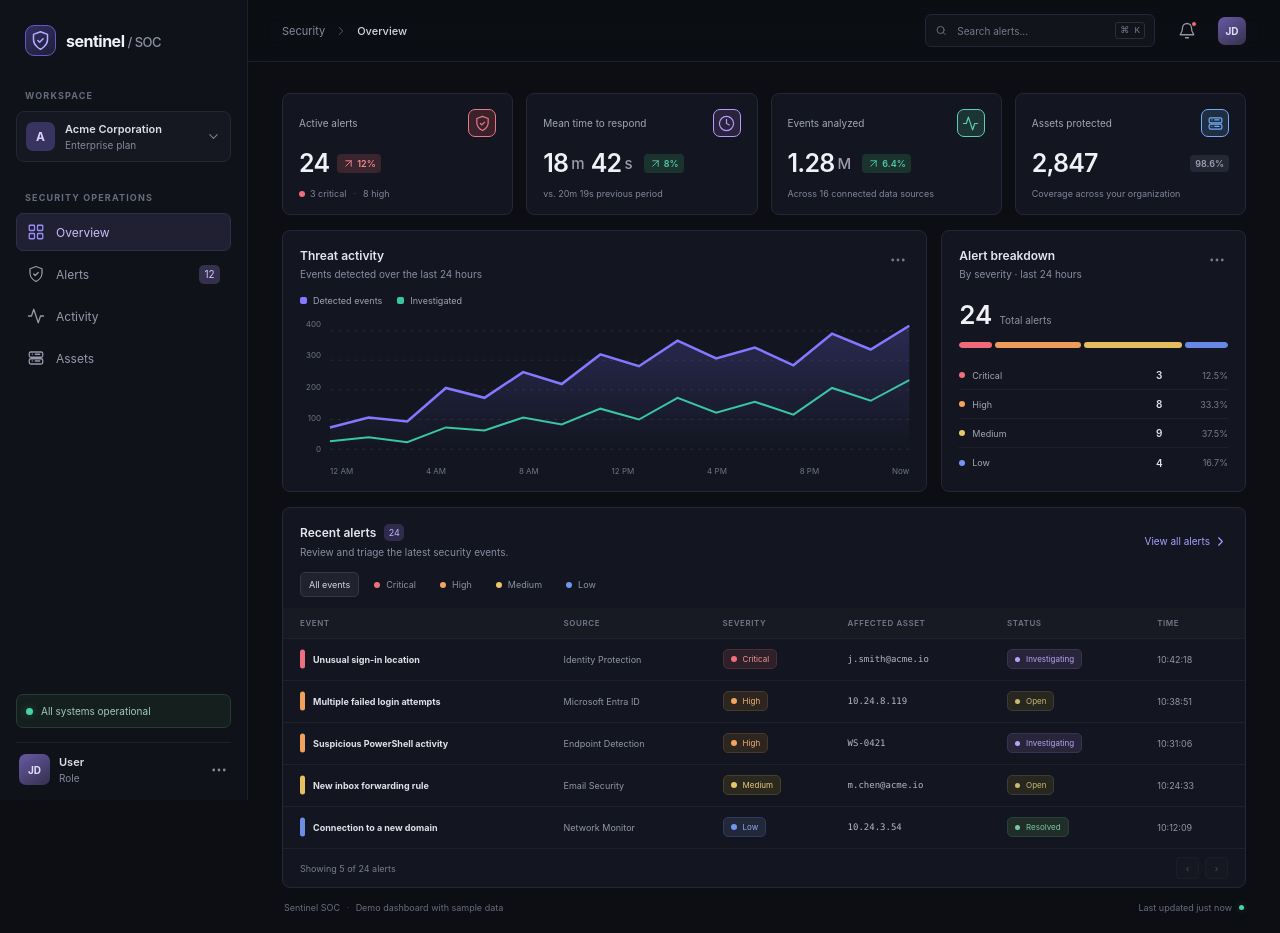
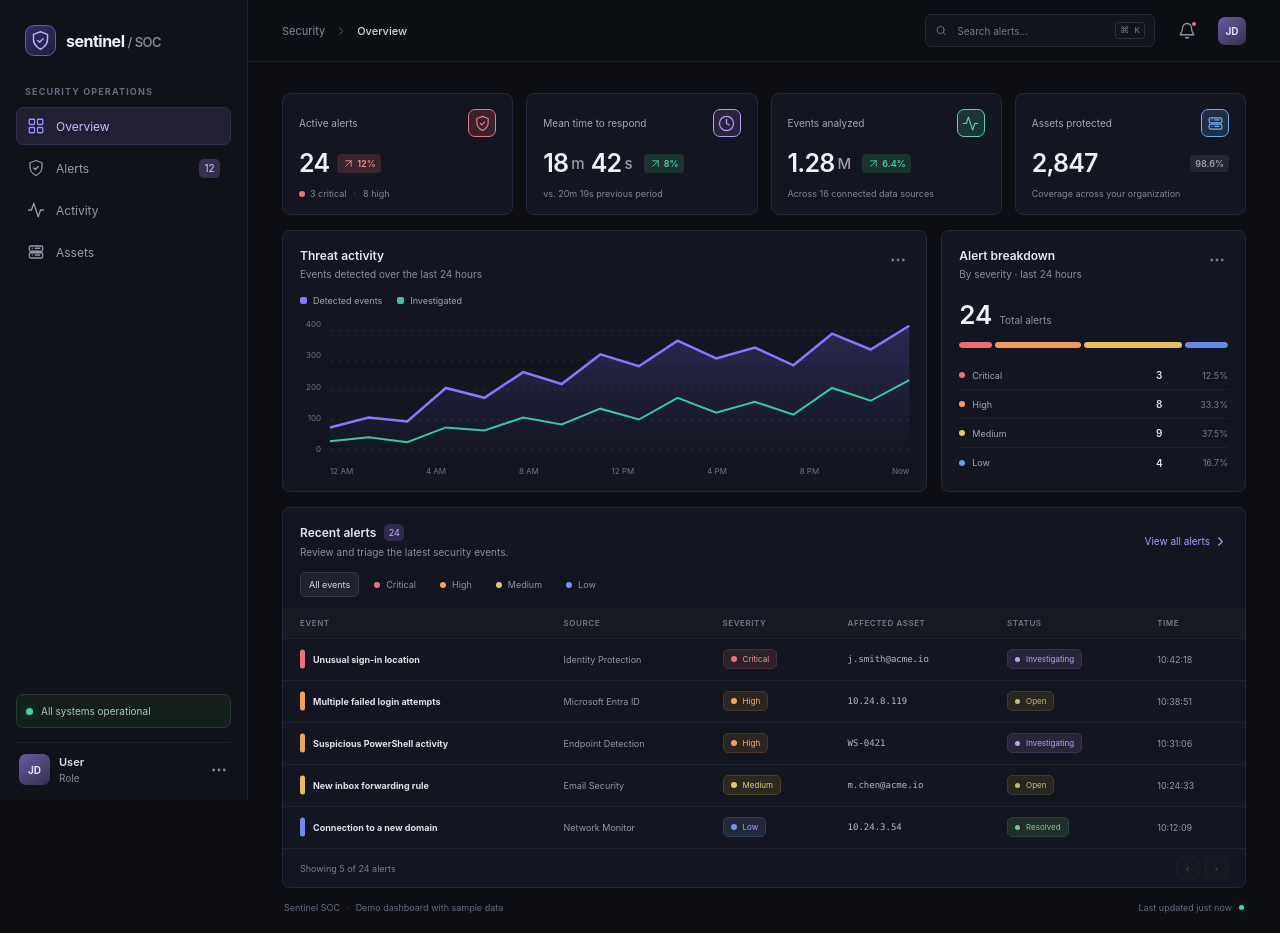
Before and after one commit to Andretjuhh/SOC2, a React (Vite) app in the folder frontend/: page /alerts in a window 1280 px wide. Built offline with nearby package versions, Linux system fonts and the light colour scheme.

Commit message:
Deleted workstate menu in sidebar

```diff
--- a/frontend/src/layouts/Sidebar.jsx
+++ b/frontend/src/layouts/Sidebar.jsx
@@ -1,19 +1,15 @@
+import { useState } from 'react'
 import Icon from './Icon.jsx'
 
 function Sidebar() {
+  const [workspaceMenuOpen, setWorkspaceMenuOpen] = useState(false)
+
   return (
     <aside className="sidebar">
       <a className="brand" href="#overview" aria-label="Sentinel SOC home">
         <span className="brand-mark"><Icon name="shield" size={21} /></span>
         <span className="brand-name">sentinel<span> / SOC</span></span>
       </a>
-
-      <div className="workspace-label">WORKSPACE</div>
-      <button className="workspace-switcher" type="button">
-        <span className="workspace-avatar">A</span>
-        <span className="workspace-copy"><strong>Acme Corporation</strong><small>Enterprise plan</small></span>
-        <Icon name="chevron" size={15} />
-      </button>
 
       <div className="nav-label">SECURITY OPERATIONS</div>
       <nav className="main-nav" aria-label="Main navigation">
--- a/frontend/src/main.jsx
+++ b/frontend/src/main.jsx
@@ -1,6 +1,7 @@
 import { StrictMode } from 'react'
 import { createRoot } from 'react-dom/client'
 import { BrowserRouter } from 'react-router-dom'
+import { Link } from 'react-router-dom'
 
 import './styles/index.css'
 import App from './App.jsx'
```
